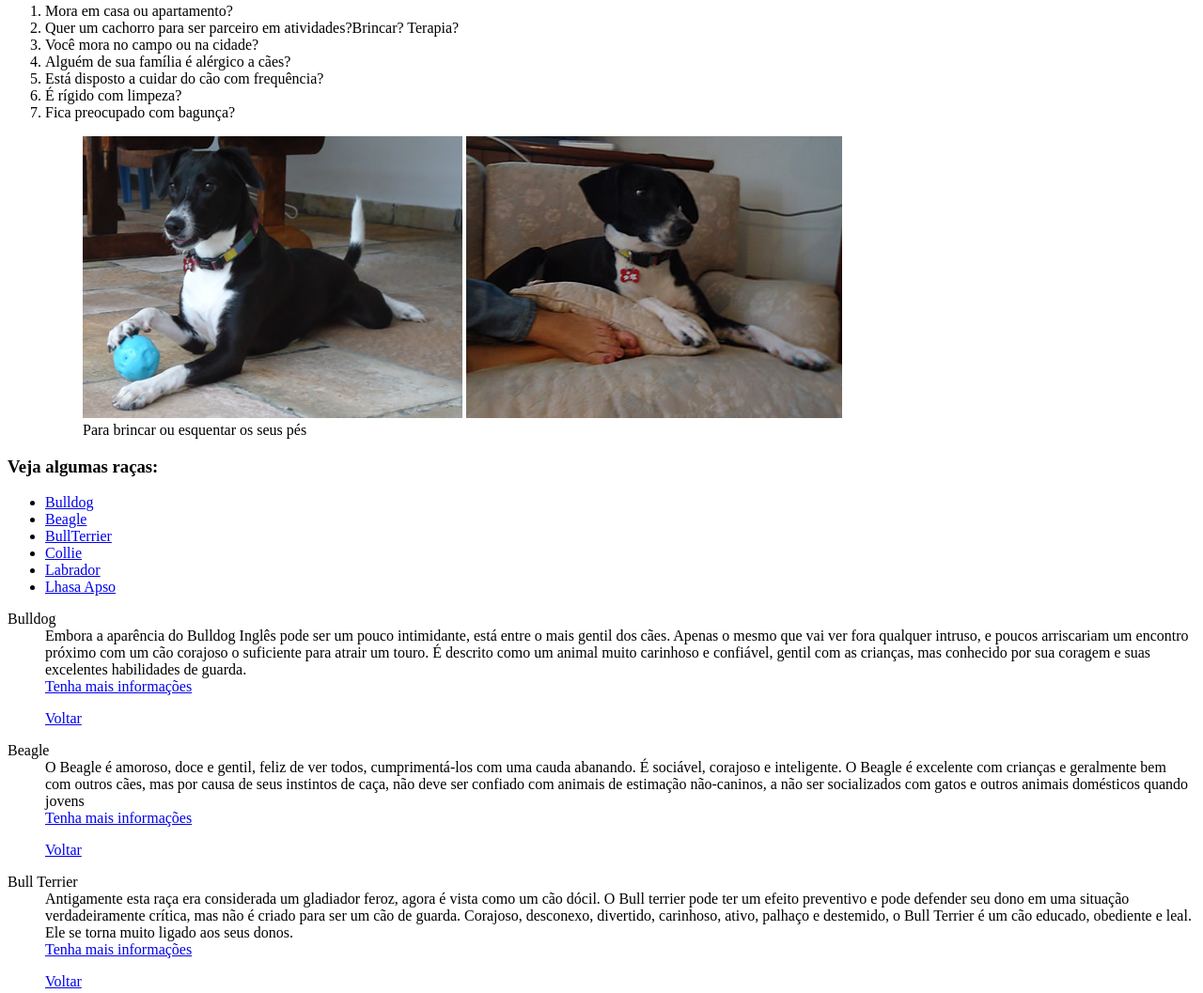
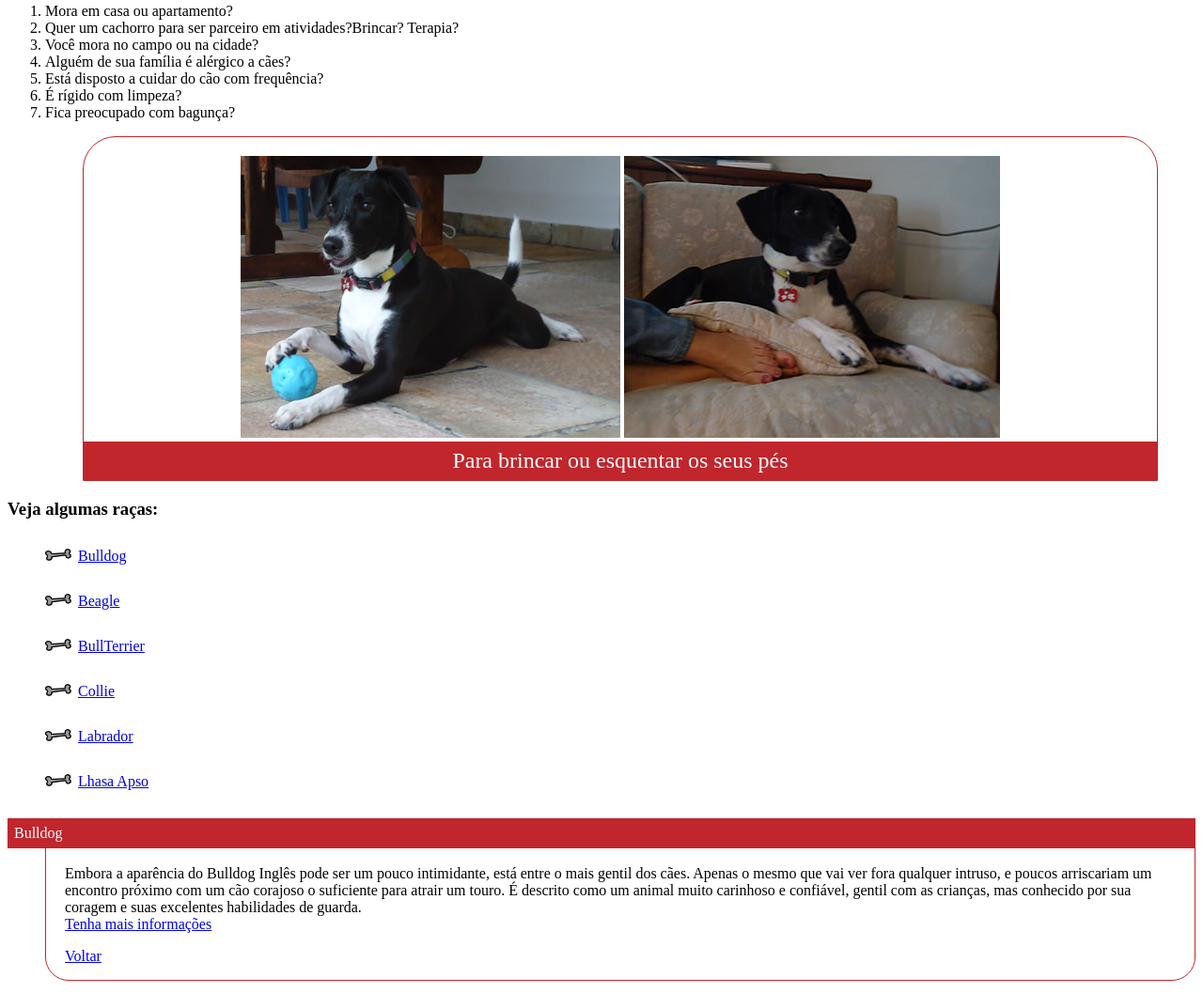
Before and after one commit to anacarolinaluizsantos/livrohtml5css-senac-cap03, a plain HTML site: page curiosidades.html in a window 1280 px wide. Shown: the part 505-1562 px from the top of the page at 94% size. Drawn offline with Linux system fonts and the light colour scheme.

Commit message:
modificações : bordas e espaçamento de itens

```diff
--- a/curiosidades.html
+++ b/curiosidades.html
@@ -21,7 +21,36 @@
             font-size: 2.5em;
             letter-spacing: .1em;
         }
-        figcaption
+        figure{
+            border: #C0262C solid thin;
+            border-radius: 35px 35px 0 0;
+            padding: 20px 0 0;
+            text-align: center;
+        }
+        ul li{
+            list-style-type: none;
+            list-style-image: url(multimidia/ossinho.png);
+            list-style-position: inside;
+            margin: 30px 0;
+        }
+        dt{
+            color: #fff;
+            background-color: #C0262C;
+            padding: 7px;
+        }
+        dd{
+            border: thin #C0262C solid;
+            border-radius: 0 0 25px 25px;
+            margin-top: -3px;
+            margin-bottom: 30px;
+            padding: 20px 20px 0;
+        }
+        figcaption{
+            background-color: #C0262C;
+            padding: 7px 0;
+            color: #FFFFFF;
+            font-size: 1.5em;
+        }
     </style>
 </head>
 
```
